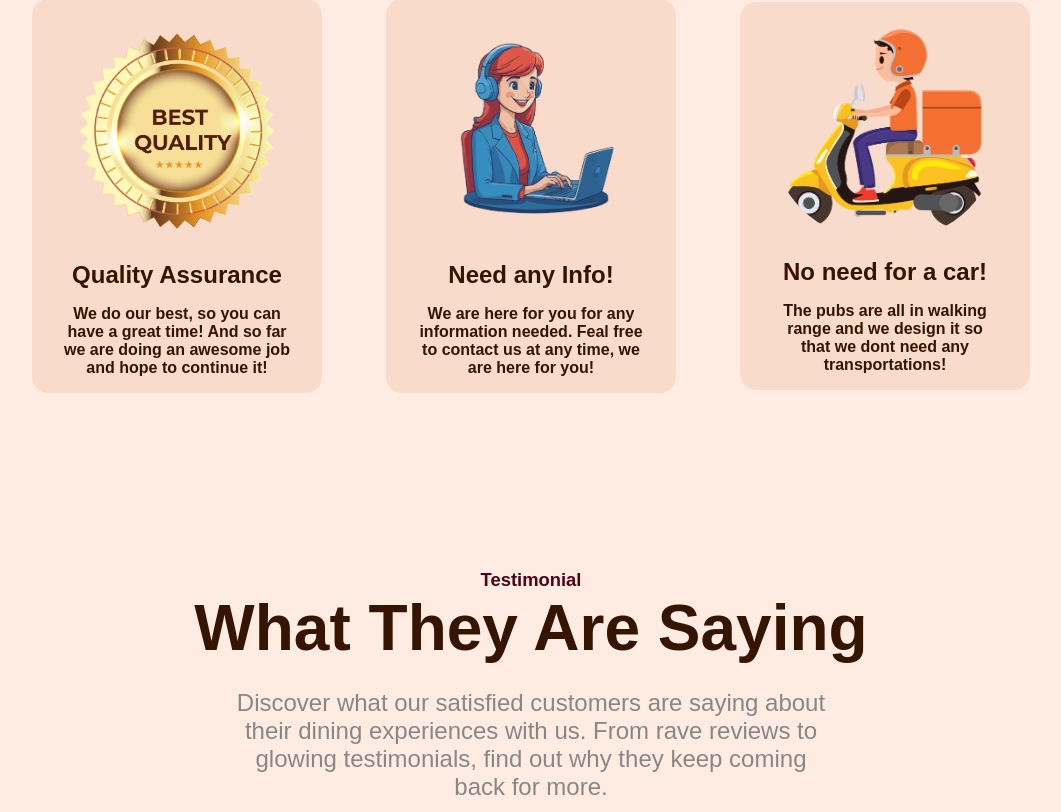
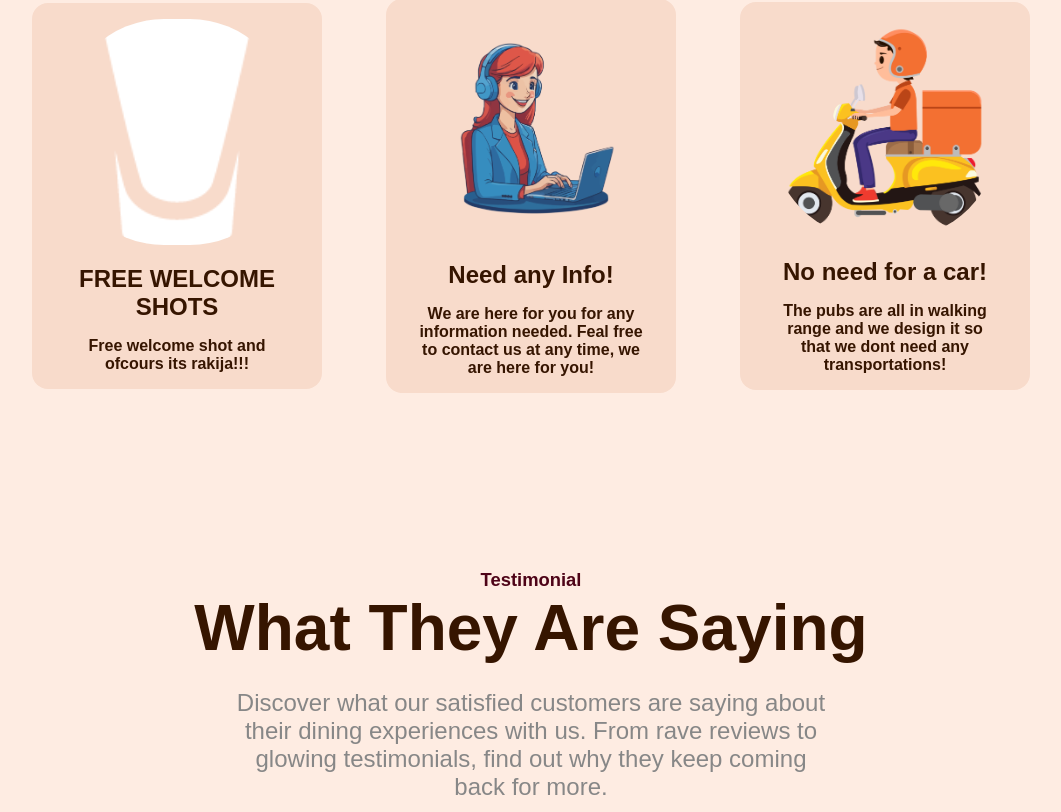
Before and after one commit to stevoPeric/Pubcrawl, a React (Create React App) app: page / in a window 1280 px wide. Shown: the part 1665-2477 px from the top of the page, without its empty margins (109-1170 px from the left). Built offline with nearby package versions, Linux system fonts and the light colour scheme.

Commit message:
added shot of glass

```diff
--- a/src/Components/Work.js
+++ b/src/Components/Work.js
@@ -1,14 +1,14 @@
 import React from 'react'
-import PickMeals from "../Assets/pick-meals-image.png";
+import ShotGlass from "../Assets/shot-glass.png";
 import ChooseMeals from "../Assets/choose-image.png";
 import DeliveryMeals from "../Assets/delivery-image.png";
 
 function Work() {
     const workInfoData = [
         {
-          image: PickMeals,
-          title: "Quality Assurance",
-          text: "We do our best, so you can have a great time! And so far we are doing an awesome job and hope to continue it!",
+          image: ShotGlass,
+          title: "FREE WELCOME SHOTS",
+          text: "Free welcome shot and ofcours its rakija!!!",
         },
         {
           image: ChooseMeals,
```
Also changed, not shown: src/Assets/shot-glass.png (added).
